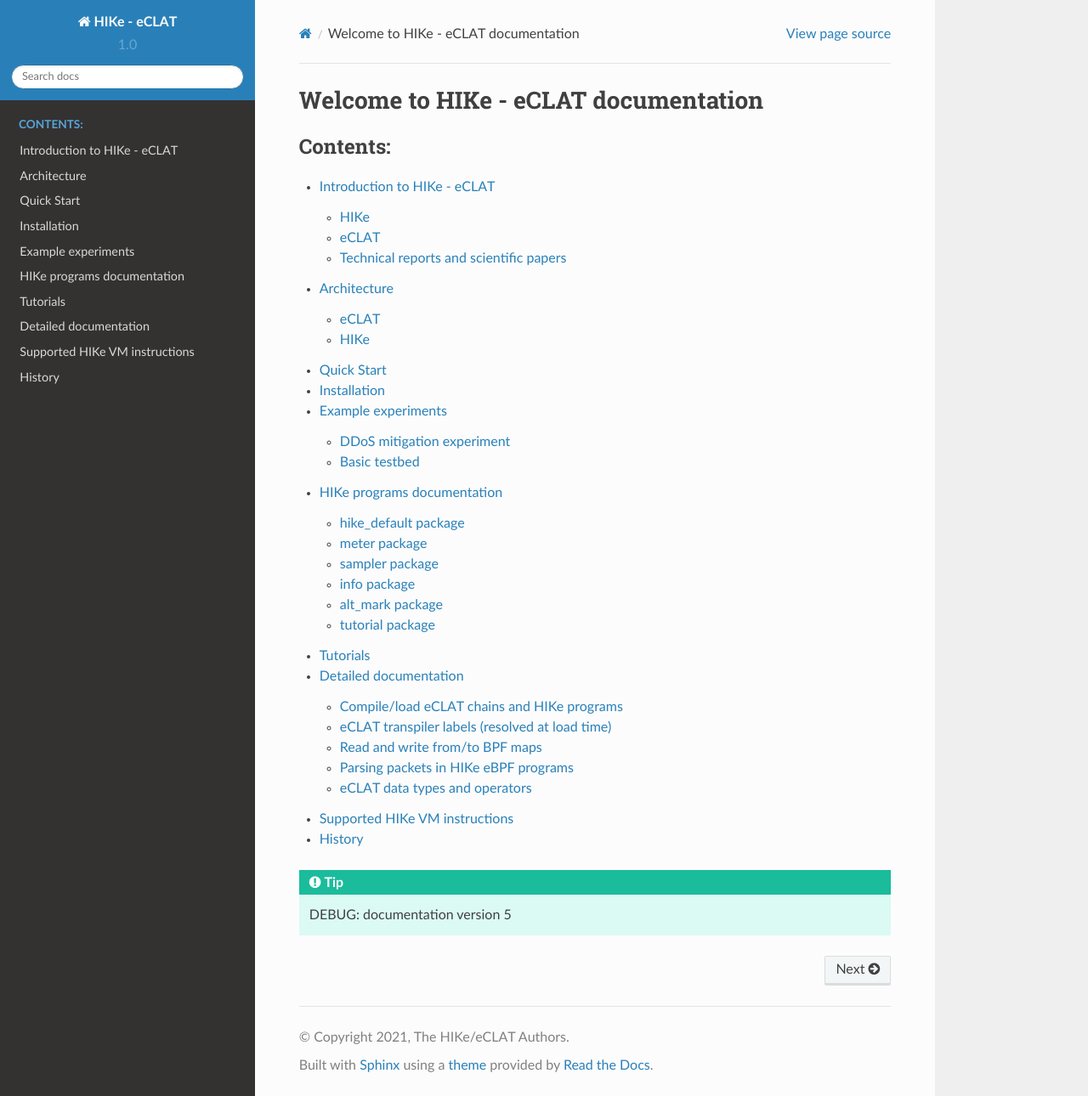
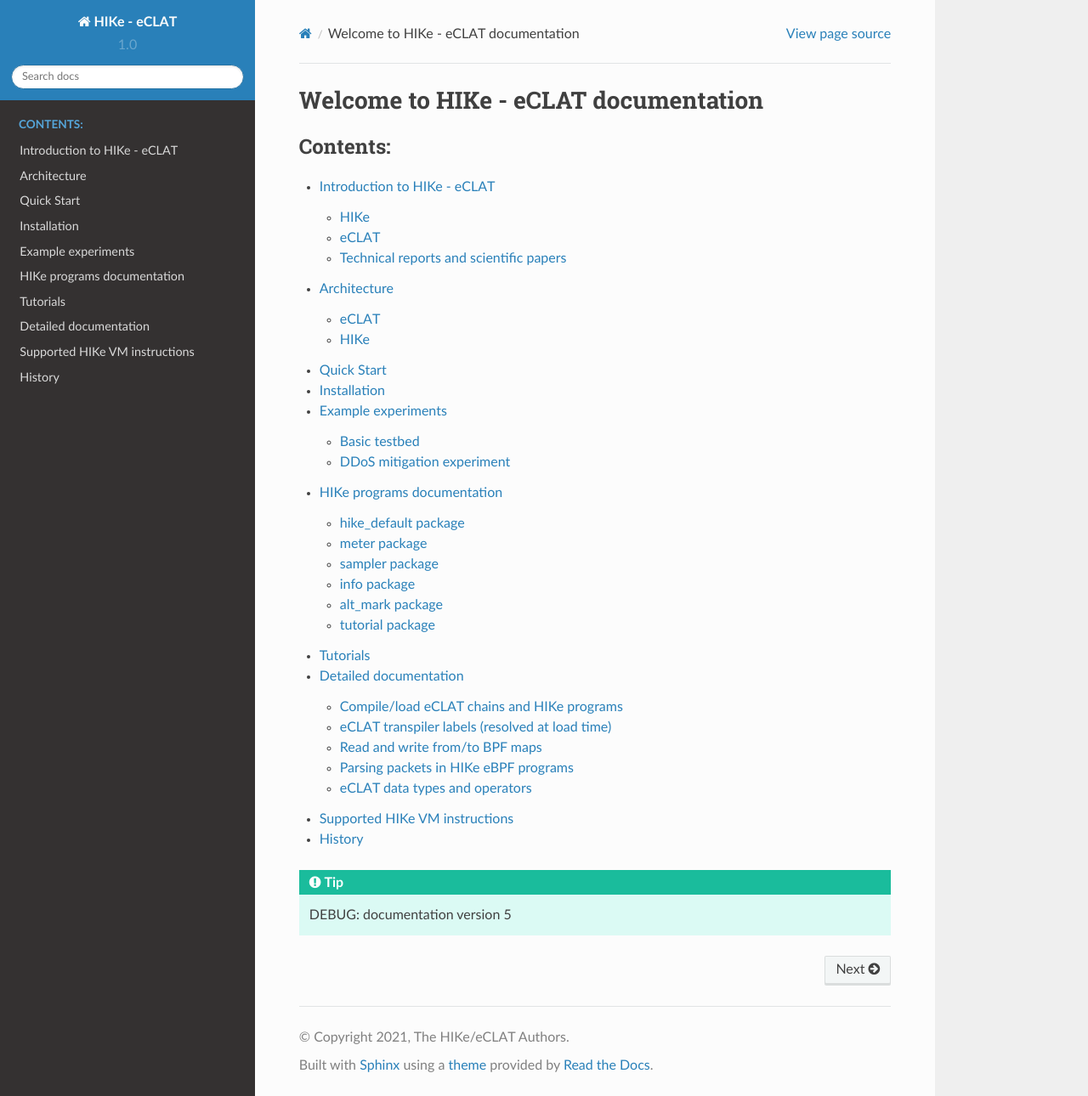
Before and after one commit to hike-eclat/docs, a Sphinx documentation site: the page built from docs/index.rst, in a window 1280 px wide and 1290 px high. Shown: the whole window at 85% size. Built offline with Sphinx 7.4.7 and the Read the Docs theme 2.0.0, drawn with Linux system fonts in a browser that asks for light colours; pages that are not in the unit, such as notebooks, are missing from menus.

```diff
--- a/docs/experiments.rst
+++ b/docs/experiments.rst
@@ -1,6 +1,6 @@
 Example experiments
 ===================
 
+.. include:: basic_testbed.rst
+
 .. include:: experiment_ddos_double_token_bucket.rst
-
-.. include:: basic_testbed.rst
```
